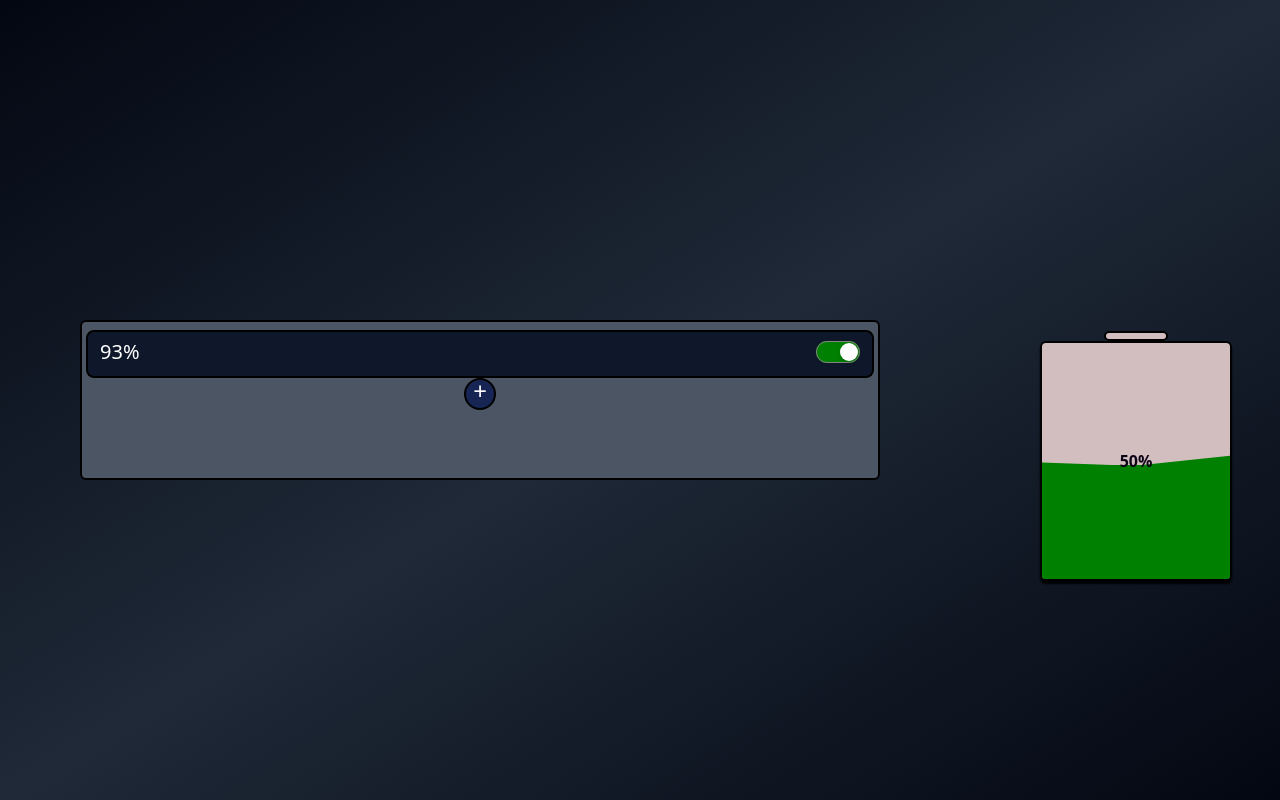
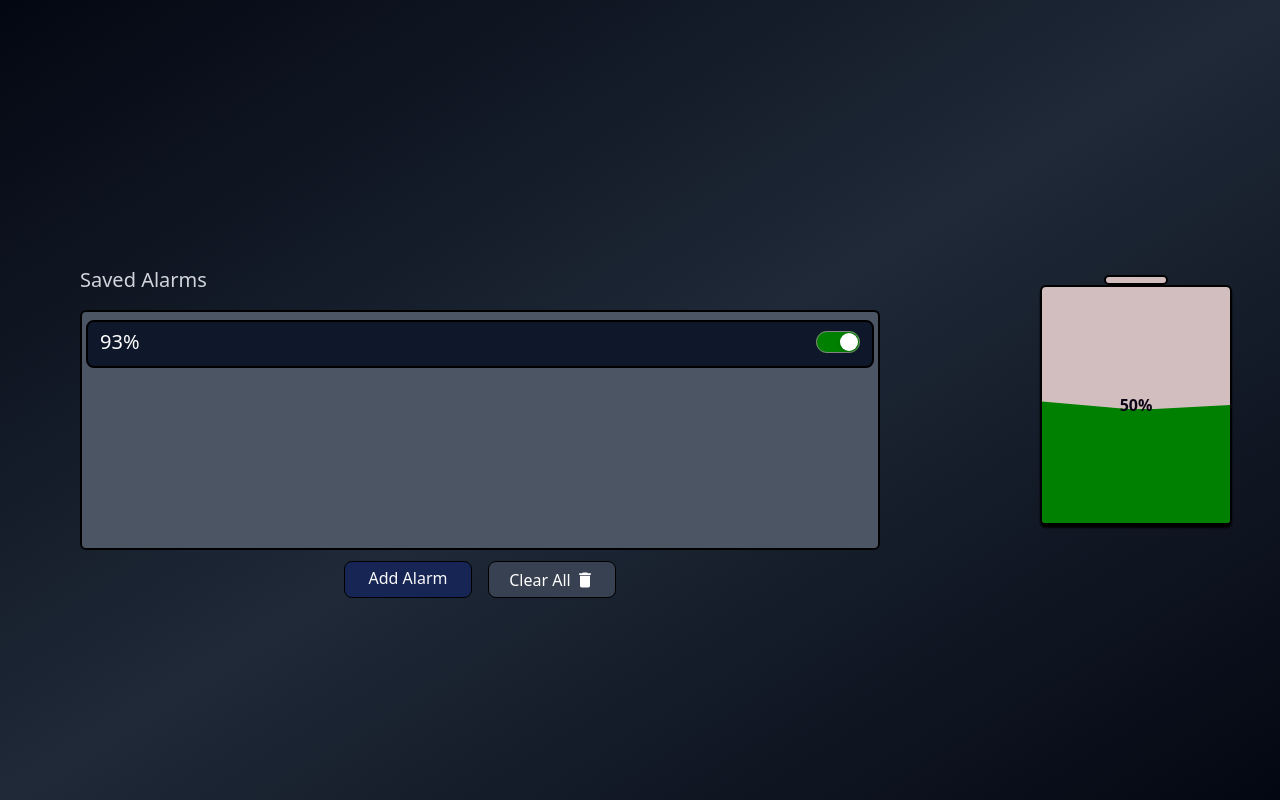
Before and after one commit to ShreeramNew/Battery-Status, a React (Create React App) app: page / in a window 1280 px wide. Built offline with nearby package versions, Linux system fonts and the light colour scheme.

Commit message:
little design change

```diff
--- a/src/components/Home.js
+++ b/src/components/Home.js
@@ -78,7 +78,7 @@ export default function Home() {
          <div className=" max-w-[23rem] md:max-w-[40rem] ipadMini:max-w-[60rem] ipad-air-portrait:max-w-[45rem] ipad-air:max-w-[70rem] lg:max-w-[78rem] mx-auto flex justify-between items-center gap-[10rem] border-">
             <ShowSavedAlarm />
             <div
-               className=" w-fit mt-28 flex h-fit flex-row justify-center gap-x-10 align-middle border-"
+               className=" w-fit flex h-fit flex-row justify-center gap-x-10 align-middle border-"
                id="batteryAnimationContainer"
             >
                <BatteryAnimation charge={batteryLevel} isCharging={batteryIsCharging} />
--- a/src/components/ShowSavedAlarm/ShowSavedAlarm.js
+++ b/src/components/ShowSavedAlarm/ShowSavedAlarm.js
@@ -31,7 +31,7 @@ export default function ShowSavedAlarm() {
    }
 
    useEffect(() => {
-      if (savedAlarms && savedAlarms.length > 1) {
+      if (savedAlarms && savedAlarms.length > 0) {
          setShowClearAll(true);
       } else {
          setShowClearAll(false);
@@ -46,7 +46,9 @@ export default function ShowSavedAlarm() {
    useEffect(() => {}, [ContextData.reRender]);
 
    return (
-      <div className=" w-[23rem] md:min-w-[40rem] lg:min-w-[50rem] hide-scroll-bar  h-fit max-h-40 min-h-40 overflow-y-scroll rounded-md border-2 border-black bg-gray-600 p-1">
+      <div className=" flex flex-col justify-start items-start relative border- border-red-900 ">
+         <div className=" text-xl text-gray-300 font-medium my-[1rem]">Saved Alarms</div>
+         <div className=" w-[23rem] md:min-w-[40rem] lg:min-w-[50rem] hide-scroll-bar  h-[15rem] overflow-y-scroll rounded-md border-2 border-black bg-gray-600 p-1 ">
             {savedAlarms &&
                savedAlarms.map((SavedAlarm) => {
                   return (
@@ -58,21 +60,23 @@ export default function ShowSavedAlarm() {
                      />
                   );
                })}
-
+         </div>
+         <div className=" absolute bottom-[-3rem] w-full border- b flex gap-[1rem] justify-center items-center ">
             <div
                onClick={handlePlusSignClick}
-            className=" sticky bottom-1 m-auto size-8 overflow-hidden rounded-full border-2 border-black bg-blue-950 cursor-pointer "
+               className="overflow-hidden rounded-lg border-[1px] border-black bg-blue-950 cursor-pointer w-[8rem] h-[2.3rem] flex justify-center items-center "
             >
-            <h1 className=" m-0 scale-150 pb-1 text-center text-zinc-50">+</h1>
+               <div className=" m-0 pb-1 text-center text-zinc-50">Add Alarm</div>
             </div>
             {showClearAll && (
                <button
                   onClick={handleClearAll}
-               className=" mb-2 ml-2 ju  flex gap-1 justify-center items-center rounded-lg border-[1px] border-black bg-gray-700 p-1 text-white hover:bg-red-600 px-[1rem]"
+                  className=" flex gap-1 justify-center items-center rounded-lg border-[1px] border-black bg-gray-700 p-1 text-white hover:bg-red-600 h-[2.3rem] w-[8rem]"
                >
                   Clear All <MdDelete size={20} />
                </button>
             )}
          </div>
+      </div>
    );
 }
```
Lines whose indentation alone changed are shown as unchanged.
